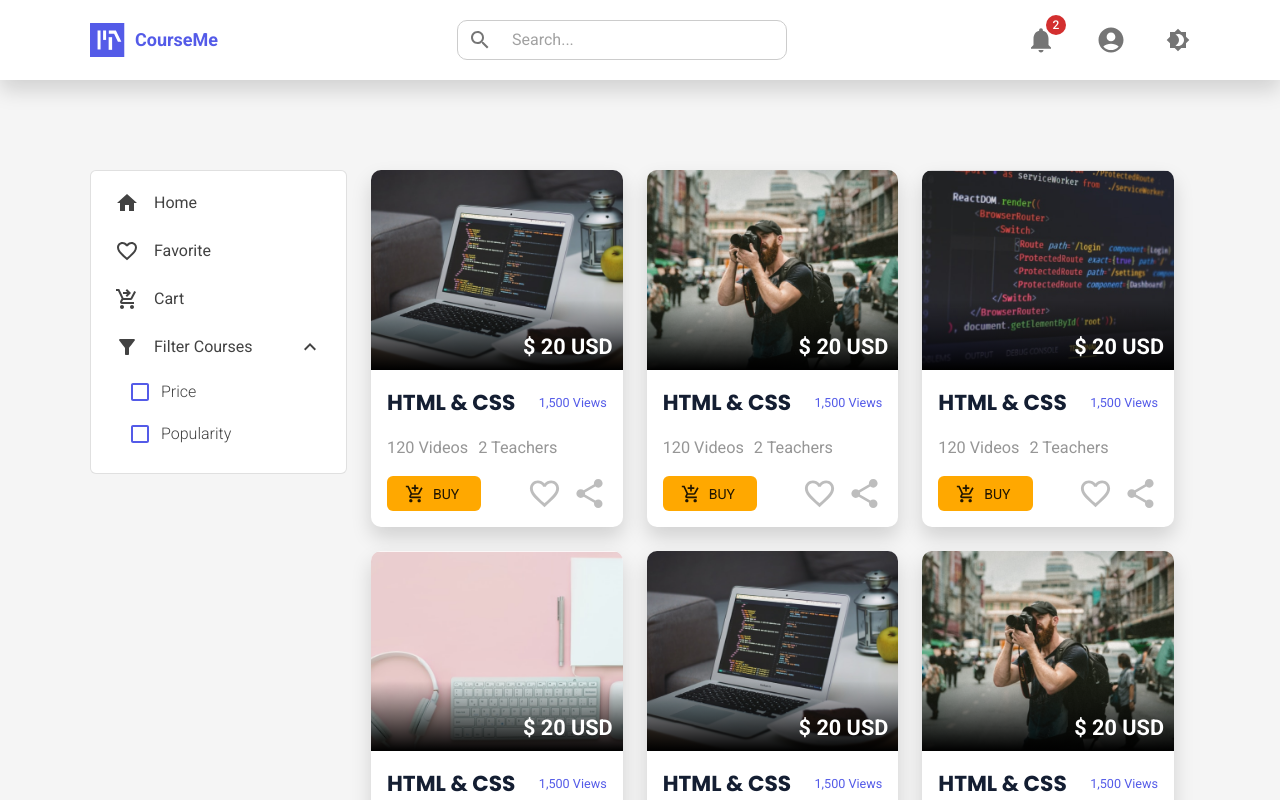
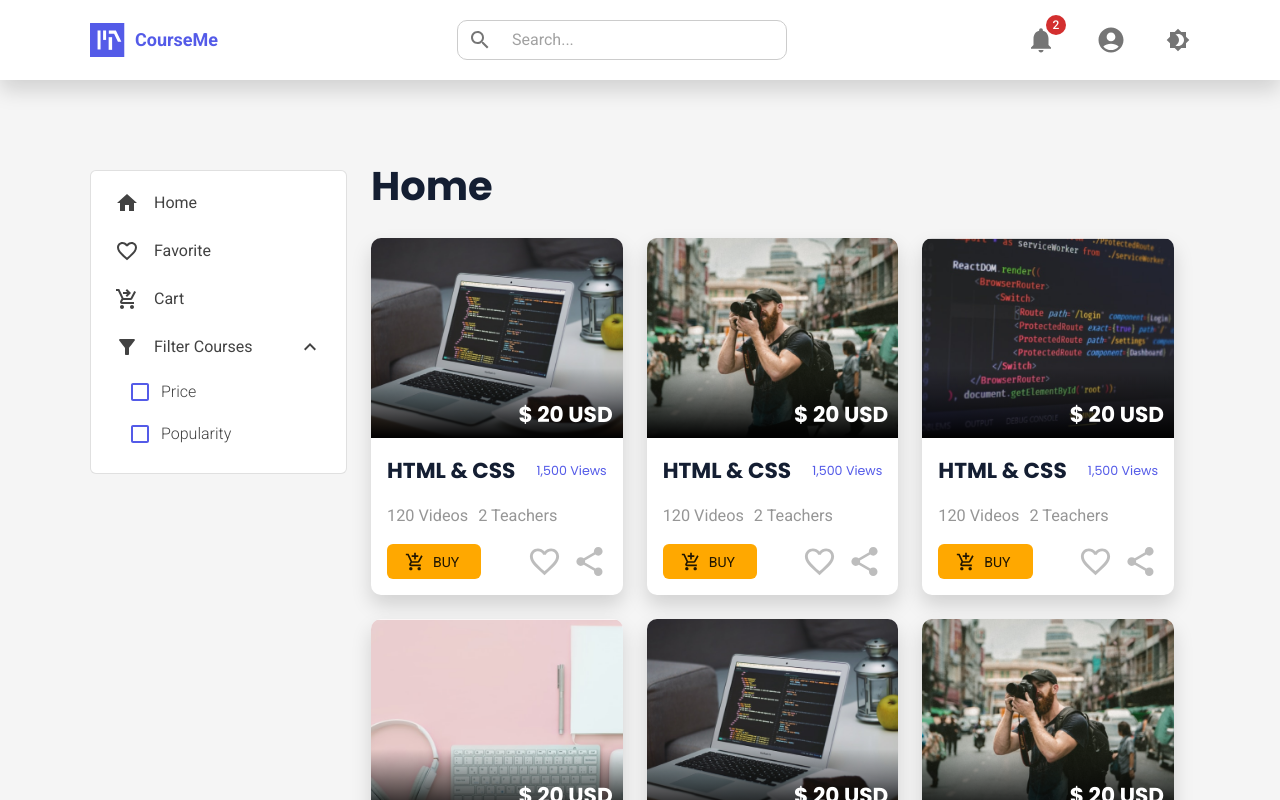
Before and after one commit to MaxCojocari/tum-web-lab6, a React (Create React App) app: page / in a window 1280 px wide. Shown: the top 800 px of the page. Built offline with nearby package versions, Linux system fonts and the light colour scheme.

Commit message:
refactor: adjust card styles and add section name

```diff
--- a/src/App.tsx
+++ b/src/App.tsx
@@ -9,6 +9,7 @@ import {
   Shadows,
   ThemeOptions,
   ThemeProvider,
+  Typography,
   useMediaQuery,
 } from "@mui/material";
 import { grey } from "@mui/material/colors";
@@ -64,6 +65,18 @@ function App() {
             <Sidebar />
           </Grid>
           <Grid item xs={12 - columns}>
+            <Typography
+              variant="h6"
+              sx={{
+                fontFamily: "Poppins, sans-serif",
+                fontWeight: "bold",
+                fontSize: "40px",
+                color: theme.palette.mode === "light" ? "#141e32" : "#fff",
+                margin: "-16px 0 20px 0",
+              }}
+            >
+              Home
+            </Typography>
             <CoursesList />
           </Grid>
         </Grid>
--- a/src/components/BuyButton.tsx
+++ b/src/components/BuyButton.tsx
@@ -1,7 +1,7 @@
 import { styled, Button, ButtonProps } from "@mui/material";
 import AddShoppingCartIcon from "@mui/icons-material/AddShoppingCart";
 import ShoppingCartIcon from "@mui/icons-material/ShoppingCart";
-import { useEffect, useState } from "react";
+import { useState } from "react";
 
 interface StyledButtonProps extends ButtonProps {
   inCart: boolean;
--- a/src/components/CourseCard.tsx
+++ b/src/components/CourseCard.tsx
@@ -40,6 +40,7 @@ export default function CourseCard({ id }: { id: number }) {
         <Typography
           variant="h6"
           sx={{
+            fontFamily: "Poppins, sans-serif",
             position: "absolute",
             right: "10px",
             bottom: "5px",
@@ -83,7 +84,13 @@ export default function CourseCard({ id }: { id: number }) {
           >
             HTML & CSS
           </Typography>
-          <Typography sx={{ fontSize: "12.64px", color: "#545be8" }}>
+          <Typography
+            sx={{
+              fontFamily: "Poppins, sans-serif",
+              fontSize: "12.64px",
+              color: "#545be8",
+            }}
+          >
             1,500 Views
           </Typography>
         </Box>
```
